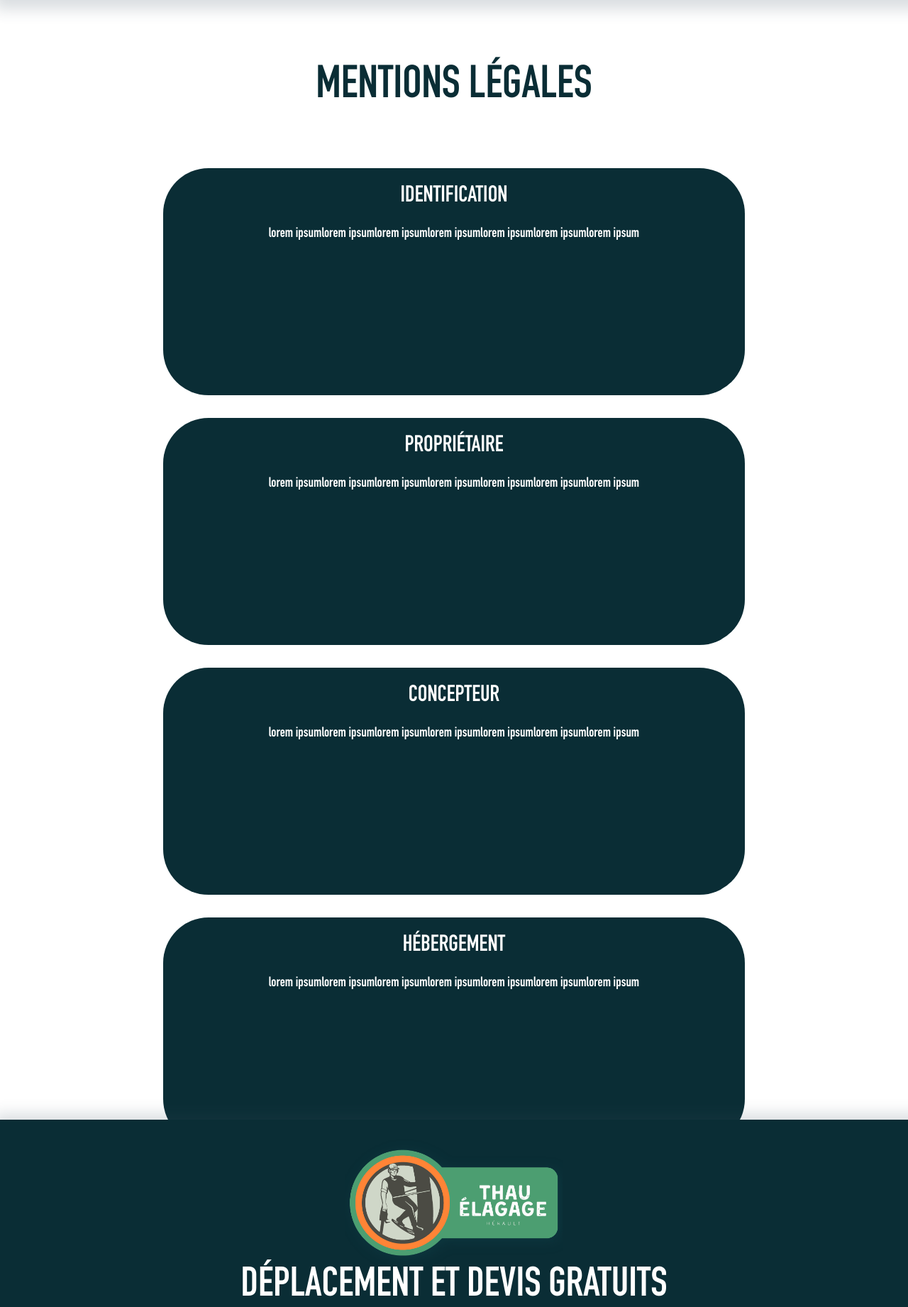
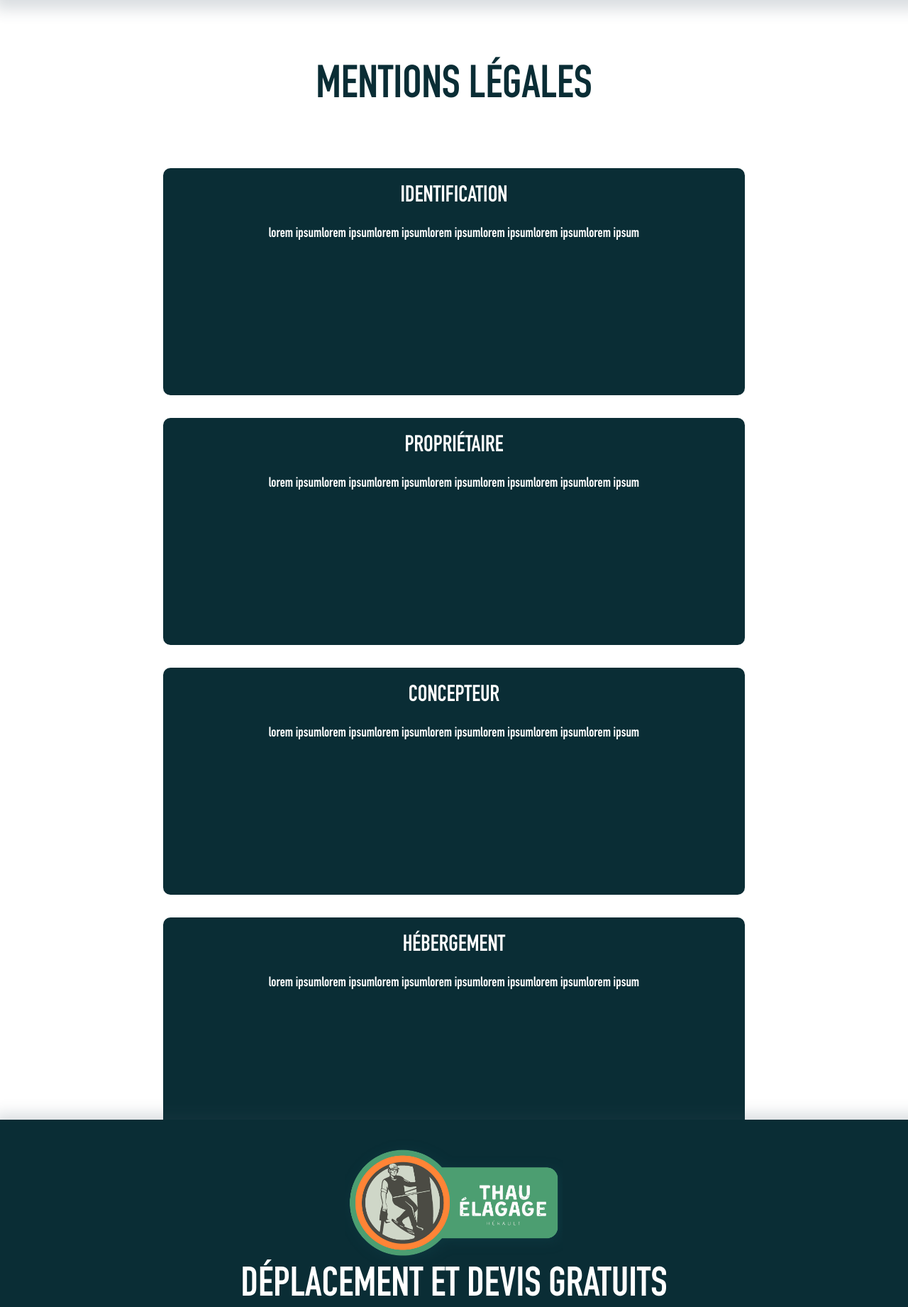
Before and after one commit to WellWedley/thau-elagage34, a PHP site: page /pages/mentions-legales.php in a window 1280 px wide. Shown: the part 86-1928 px from the top of the page at 71% size. Run offline with PHP 8.4, Linux system fonts and the light colour scheme; some libraries are stand-ins or nearby versions.

Commit message:
mentions-legales.css page added

```diff
--- a/styles/mentions-legales.css
+++ b/styles/mentions-legales.css
@@ -19,7 +19,7 @@
     width: 80%;
     height: 20%;
     background-color: #0A2D35;
-    border-radius: 5vw;
+    border-radius: .8vw;
 }
 .mention-details p {
     font-size: 1.5vw;
```
